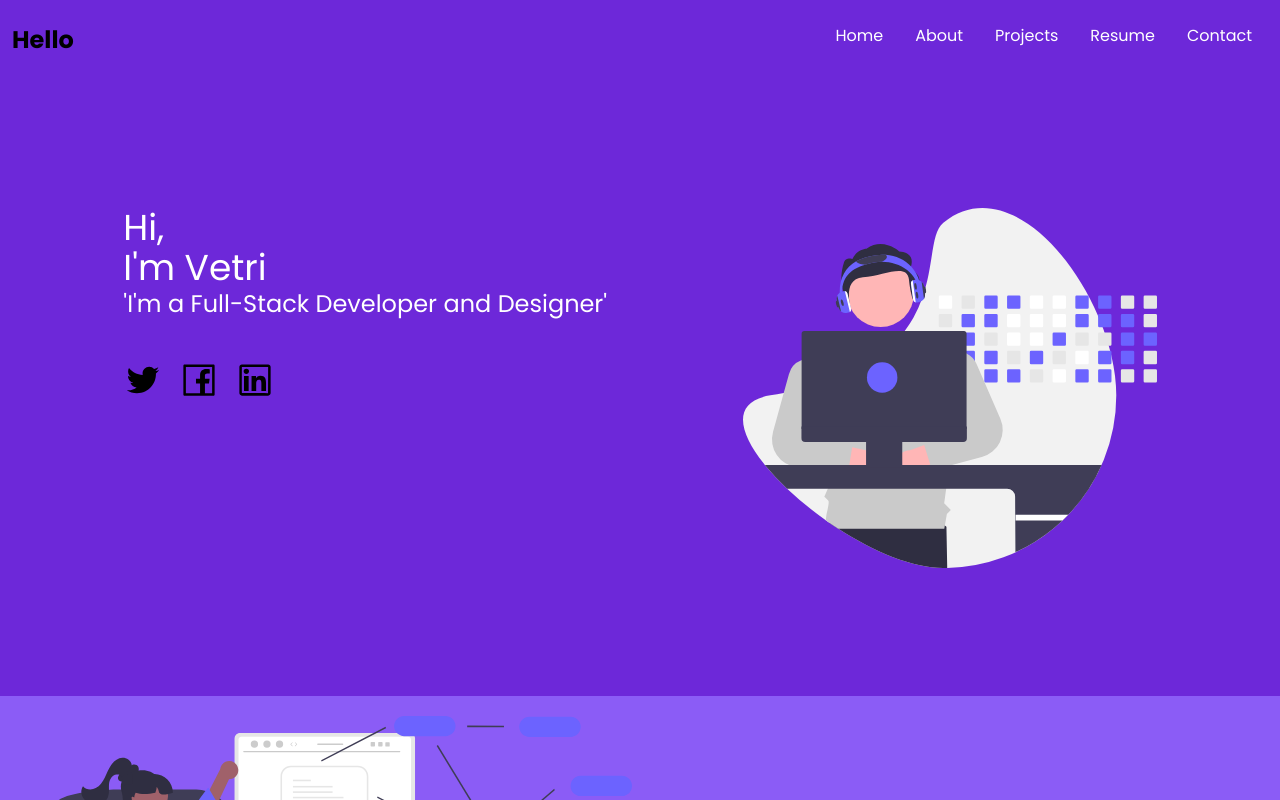
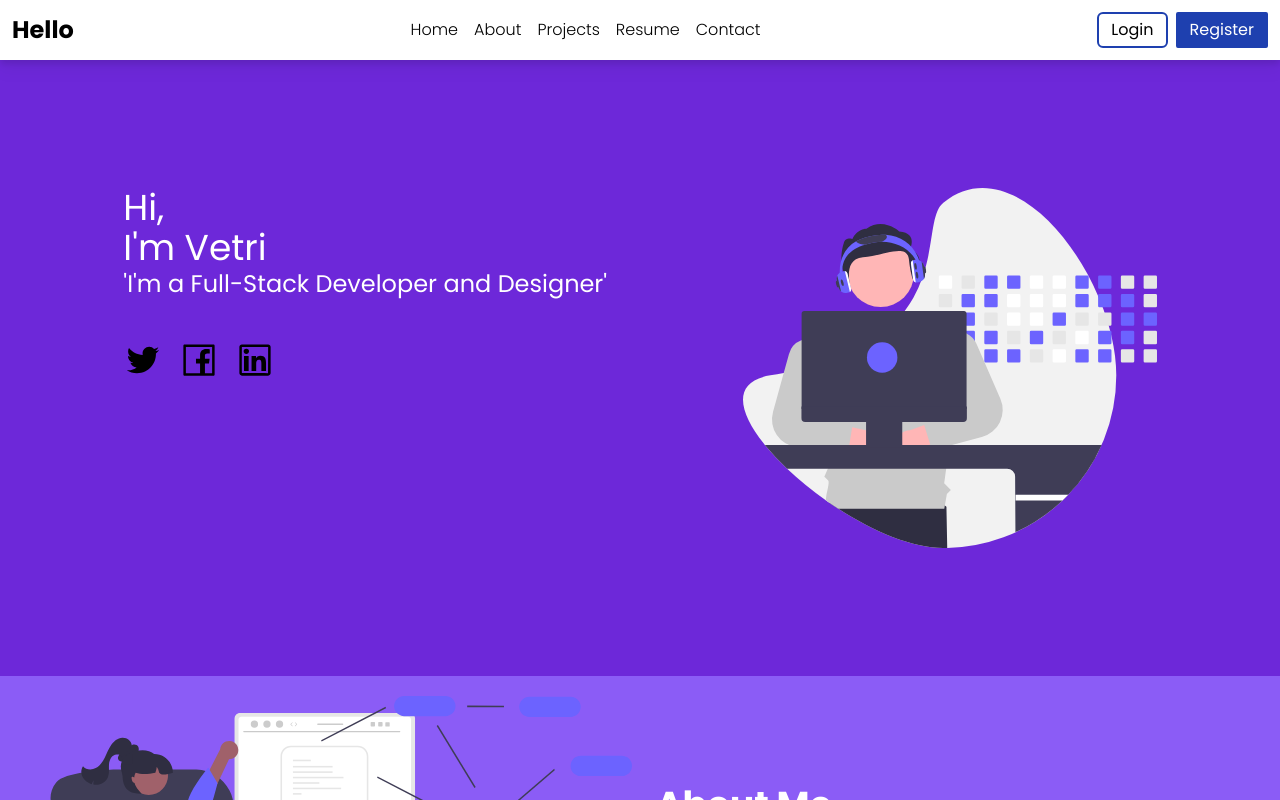
Before and after one commit to Rajesh4027/Portfolio, a React (Create React App) app: page / in a window 1280 px wide. Shown: the top 800 px of the page. Built offline with nearby package versions, Linux system fonts and the light colour scheme.

Commit message:
adding login&register button

```diff
--- a/package.json
+++ b/package.json
@@ -11,6 +11,7 @@
     "react-dom": "^18.3.1",
     "react-icons": "^5.3.0",
     "react-scripts": "5.0.1",
+    "react-scroll": "^1.9.0",
     "web-vitals": "^2.1.4"
   },
   "scripts": {
--- a/src/App.css
+++ b/src/App.css
@@ -16,15 +16,18 @@ header ul li{
 .bg-secondary{
   @apply bg-violet-700;
 }
+.bg-nav{
+  @apply bg-white drop-shadow-lg;
+}
 .bg-radius{
   @apply rounded-xl m-3
 }
 
 .mobile-nav{
-  @apply fixed top-14  right-7 duration-300 bg-violet-900  w-1/2 h-2/6;
+  @apply fixed top-14  right-0 bg-white  w-full h-full ;
 }
 .mobile-nav li {
-  @apply w-full text-center hover:bg-violet-950 h-full content-center;
+  @apply w-full text-center hover:bg-blue-700  hover:text-white bg-slate-300  h-full content-center;
 }
 .mobile-nav li a {
   @apply px-11 py-3
@@ -37,5 +40,5 @@ header ul li{
 }
 
 .nav-style{
-  @apply  rounded-sm hover:bg-violet-900 px-4 py-3 duration-300
+  @apply  rounded-sm hover:bg-violet-900 hover:text-white px-2  duration-300
 }
--- a/src/components/Header.js
+++ b/src/components/Header.js
@@ -1,14 +1,21 @@
-import { Bars3Icon } from  '@heroicons/react/24/solid'
+import { Bars3Icon } from '@heroicons/react/24/solid'
 import { useState } from 'react'
 
 
+
 export default function Header() {
-    const [togglemenu,setToggleMenu] = useState(false);
+  const [togglemenu, setToggleMenu] = useState(false);
+
+  const handlebar = () =>{
+    setToggleMenu(!togglemenu)
+
+  }
+
   return (
-    <header className='flex justify-between px-3 py-3 bg-secondary' >
-        <a className='font-bold text-black py-3 text-2xl' href="#">Hello</a>
+    <header className='flex  justify-between px-3 py-3 bg-nav items-center '  >
+      <a className='font-bold text-black text-2xl' href="#">Hello</a>
       <nav className='hidden md:block'>
-        <ul className="flex text-white">
+        <ul className="flex font-light">
           <li className='nav-style'><a href="/">Home</a></li>
           <li className='nav-style'><a href="#about">About</a></li>
           <li className='nav-style'><a href="#projects">Projects</a></li>
@@ -16,16 +23,32 @@ export default function Header() {
           <li className='nav-style'><a href="#contact">Contact</a></li>
         </ul>
       </nav>
+      <div className='hidden md:block '>
+        <button className='px-3 rounded-md border-2 border-blue-800 py-1 mr-2 '>Login</button>
+        <button className='px-3 py-1 rounded-sm border-2 border-blue-800 bg-blue-800 text-white hover:bg-blue-900 '>Register</button>
+      </div>
+
       {togglemenu && <nav className='block md:hidden '>
-        <ul onClick={()=> setToggleMenu(!togglemenu)} className="flex flex-col text-white mobile-nav">
+        <ul onClick={() => setToggleMenu(!togglemenu)} className="mobile-nav">
           <li><a href="/">Home</a></li>
           <li><a href="#about">About</a></li>
           <li><a href="#projects">Projects</a></li>
           <li><a href="#resume">Resume</a></li>
           <li><a href="#contact">Contact</a></li>
+
+          <div className='flex flex-col drop-shadow-lg bg-slate-200 py-2'>
+            <button className='py-2 border-2 mx-3  border-blue-700 bg-white rounded-md hover:bg-blue-800'>Login</button>
+            <button className='py-2 bg-blue-900 text-white mt-2 mx-3'>Register</button>
+          </div>
+
         </ul>
-        </nav>}
-        <button className='block md:hidden' onClick={()=>setToggleMenu(!togglemenu)}><Bars3Icon className='text-white h-5 mr-3'/></button>
+
+      </nav>
+
+
+      }
+      <button className='block md:hidden' onClick={handlebar}><Bars3Icon className=' hover:bg-blue-900 hover:text-white px-1  h-7 mr-3' /></button>
     </header>
+
   )
 }
```
Also changed, not shown: 1 other file (tests, documents, lock files or other folders). Lines whose indentation alone changed are shown as unchanged.
